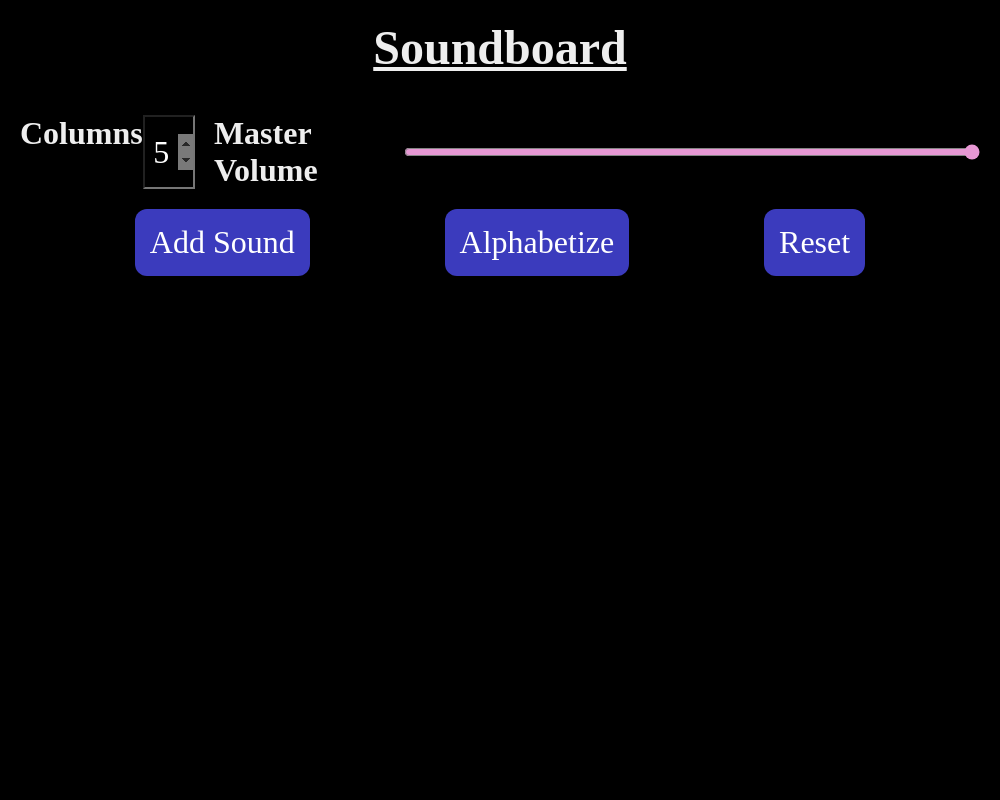
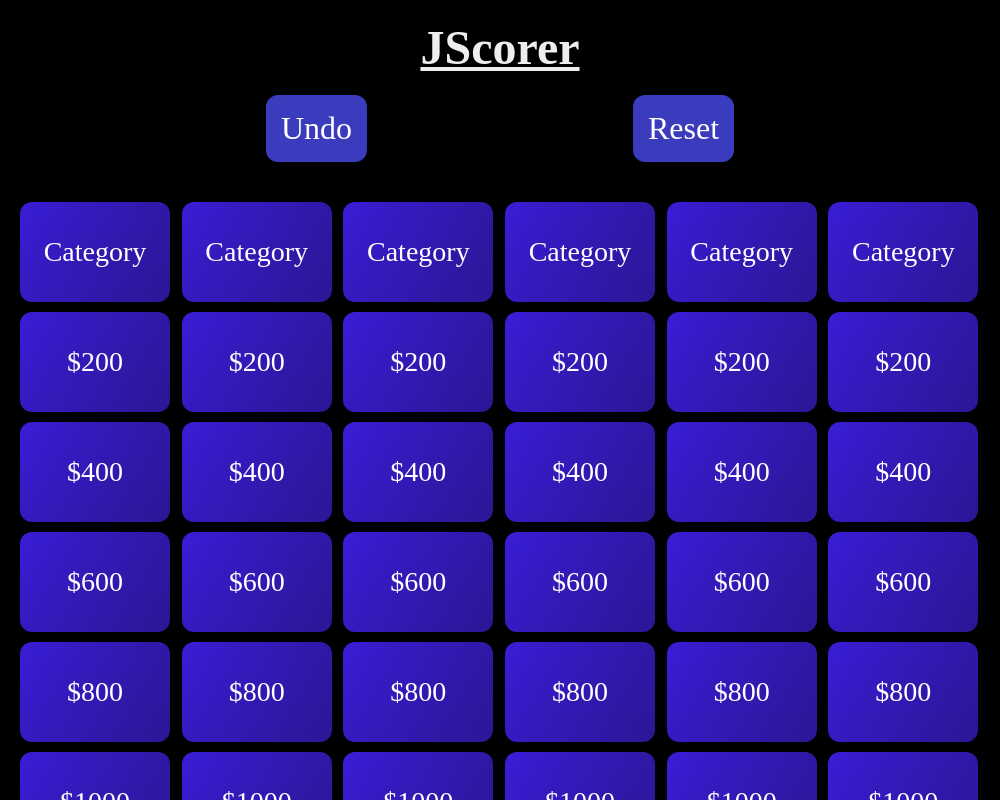
Before and after one commit to shayshunk/JScorer, an Electron app: page index.html in a window 1000 px wide. Drawn offline with Linux system fonts and the light colour scheme; no server answers.

Commit message:
Changed layout to Jeopardy layout.

```diff
--- /dev/null
+++ b/ButtonData.txt
@@ -0,0 +1 @@
+[{"path":"/media/shay/Cold Storage/Soundboard Sounds/boat-outboard-motor-03.mp3","name":"Boat","vol":"100","loopOn":false},{"path":"/media/shay/Cold Storage/Soundboard Sounds/bus-interior-1.mp3","name":"Bus","vol":"100","loopOn":false},{"path":"/media/shay/Cold Storage/Soundboard Sounds/Deep One Bay.mp3","name":"Deep","vol":"100","loopOn":false},{"path":"/media/shay/Cold Storage/Soundboard Sounds/Deep One Bay.mp3","name":"Deep","vol":"100","loopOn":false},{"path":"/media/shay/Cold Storage/Soundboard Sounds/crowd-talking-2.mp3","name":"Crowd","vol":"100","loopOn":false},{"path":"/media/shay/Cold Storage/Soundboard Sounds/bats.mp3","name":"Bats","vol":"100","loopOn":false},{"path":"/media/shay/Cold Storage/Soundboard Sounds/typewriter-1.mp3","name":"Typewriter","vol":"100","loopOn":false}]
--- /dev/null
+++ b/UserData.txt
@@ -0,0 +1 @@
+{"mainVolume":"100","columns":"6"}
--- a/css/style.css
+++ b/css/style.css
@@ -141,7 +141,7 @@ input[type="number"]::-webkit-outer-spin-button {
 #sound-buttons {
   display: grid;
   justify-content: space-evenly;
-  grid-template-columns: repeat(5, 1fr);
+  grid-template-columns: repeat(6, 1fr);
   padding: 2%;
   gap: 10px;
 }
--- a/index.html
+++ b/index.html
@@ -5,10 +5,7 @@
     <link href="./css/style.css" rel="stylesheet" />
     <meta charset="UTF-8" />
     <!-- https://developer.mozilla.org/en-US/docs/Web/HTTP/CSP -->
-    <meta
-      http-equiv="Content-Security-Policy"
-      content="default-src 'self'; script-src 'self'"
-    />
+    <meta http-equiv="Content-Security-Policy" content="default-src 'self'; script-src 'self'" />
     <title>Soundboard</title>
   </head>
 
@@ -16,41 +13,52 @@
     <div class="main-container">
       <div class="menu-container">
         <div>
-          <h1 id="Title">Soundboard</h1>
+          <h1 id="Title">JScorer</h1>
         </div>
-        <div class="slider-container">
-          <h2 id="ColumnText">Columns</h2>
-          <input
-            type="number"
-            id="Columns"
-            class="column-setter"
-            min="1"
-            max="20"
-            value="5"
-          />
-          <h2 id="VolumeText">Master Volume</h2>
-          <input
-            type="range"
-            id="MainVolume"
-            class="main-volume-slider"
-            min="0"
-            max="100"
-            value="100"
-          />
-        </div>
-
         <div class="primary-buttons">
-          <button type="button" class="primary-button" id="AddSound">
-            Add Sound
-          </button>
-          <button type="button" class="primary-button" id="Alphabetize">
-            Alphabetize
-          </button>
+          <button type="button" class="primary-button" id="Undo">Undo</button>
           <button type="button" class="primary-button" id="Reset">Reset</button>
         </div>
       </div>
       <div class="button-container" id="button-cont">
-        <div id="sound-buttons"></div>
+        <div id="sound-buttons">
+          <button type="button" class="sound-button" id="AddSound">Category</button>
+          <button type="button" class="sound-button" id="AddSound">Category</button>
+          <button type="button" class="sound-button" id="AddSound">Category</button>
+          <button type="button" class="sound-button" id="AddSound">Category</button>
+          <button type="button" class="sound-button" id="AddSound">Category</button>
+          <button type="button" class="sound-button" id="AddSound">Category</button>
+          <button type="button" class="sound-button" id="AddSound">$200</button>
+          <button type="button" class="sound-button" id="AddSound">$200</button>
+          <button type="button" class="sound-button" id="AddSound">$200</button>
+          <button type="button" class="sound-button" id="AddSound">$200</button>
+          <button type="button" class="sound-button" id="AddSound">$200</button>
+          <button type="button" class="sound-button" id="AddSound">$200</button>
+          <button type="button" class="sound-button" id="AddSound">$400</button>
+          <button type="button" class="sound-button" id="AddSound">$400</button>
+          <button type="button" class="sound-button" id="AddSound">$400</button>
+          <button type="button" class="sound-button" id="AddSound">$400</button>
+          <button type="button" class="sound-button" id="AddSound">$400</button>
+          <button type="button" class="sound-button" id="AddSound">$400</button>
+          <button type="button" class="sound-button" id="AddSound">$600</button>
+          <button type="button" class="sound-button" id="AddSound">$600</button>
+          <button type="button" class="sound-button" id="AddSound">$600</button>
+          <button type="button" class="sound-button" id="AddSound">$600</button>
+          <button type="button" class="sound-button" id="AddSound">$600</button>
+          <button type="button" class="sound-button" id="AddSound">$600</button>
+          <button type="button" class="sound-button" id="AddSound">$800</button>
+          <button type="button" class="sound-button" id="AddSound">$800</button>
+          <button type="button" class="sound-button" id="AddSound">$800</button>
+          <button type="button" class="sound-button" id="AddSound">$800</button>
+          <button type="button" class="sound-button" id="AddSound">$800</button>
+          <button type="button" class="sound-button" id="AddSound">$800</button>
+          <button type="button" class="sound-button" id="AddSound">$1000</button>
+          <button type="button" class="sound-button" id="AddSound">$1000</button>
+          <button type="button" class="sound-button" id="AddSound">$1000</button>
+          <button type="button" class="sound-button" id="AddSound">$1000</button>
+          <button type="button" class="sound-button" id="AddSound">$1000</button>
+          <button type="button" class="sound-button" id="AddSound">$1000</button>
+        </div>
       </div>
     </div>
 
```
